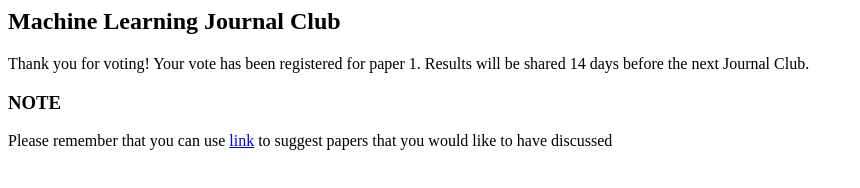
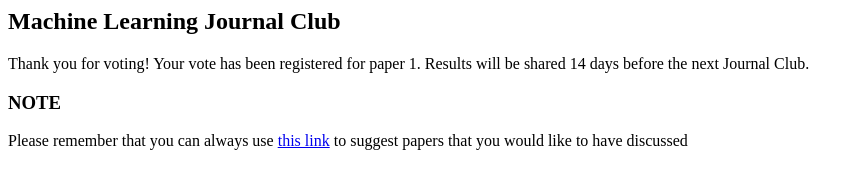
Before and after one commit to MLearnJC/MLearnJC.github.io, a plain HTML site: page index.html in a window 1280 px wide. Shown: the whole page, without its empty margins (0-860 px from the left). Drawn offline with Linux system fonts and the light colour scheme.

Commit message:
Update index.html

```diff
--- a/index.html
+++ b/index.html
@@ -4,4 +4,4 @@ Thank you for voting!
 Your vote has been registered for paper 1. Results will be shared 14 days before the next Journal Club.
 
 <h3>NOTE</h3>
-Please remember that you can use <a href="https://github.com/yhr91">link</a> to suggest papers that you would like to have discussed
+Please remember that you can always use <a href="https://www.yammer.com/gsk.com/#/files/123221239">this link</a> to suggest papers that you would like to have discussed
```
